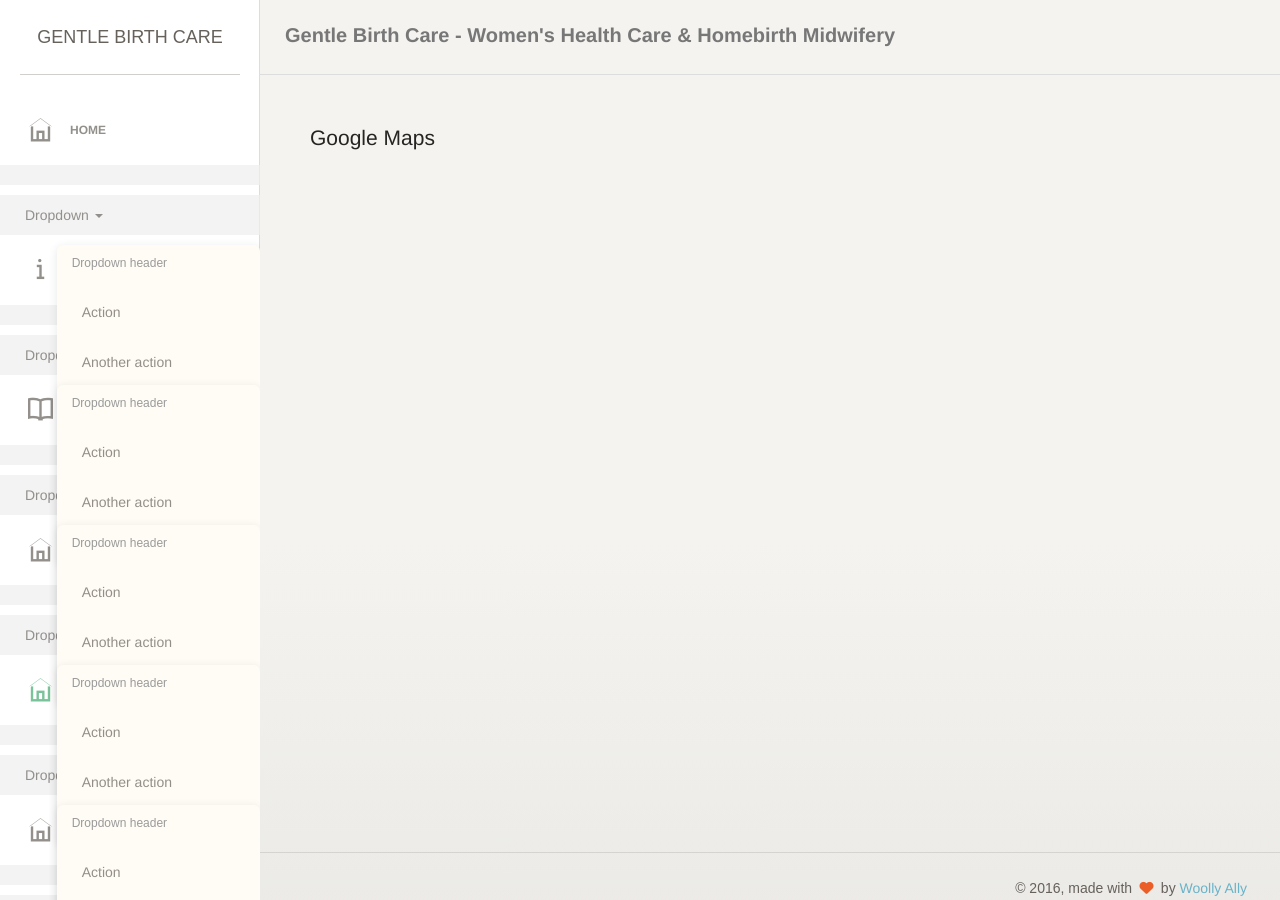
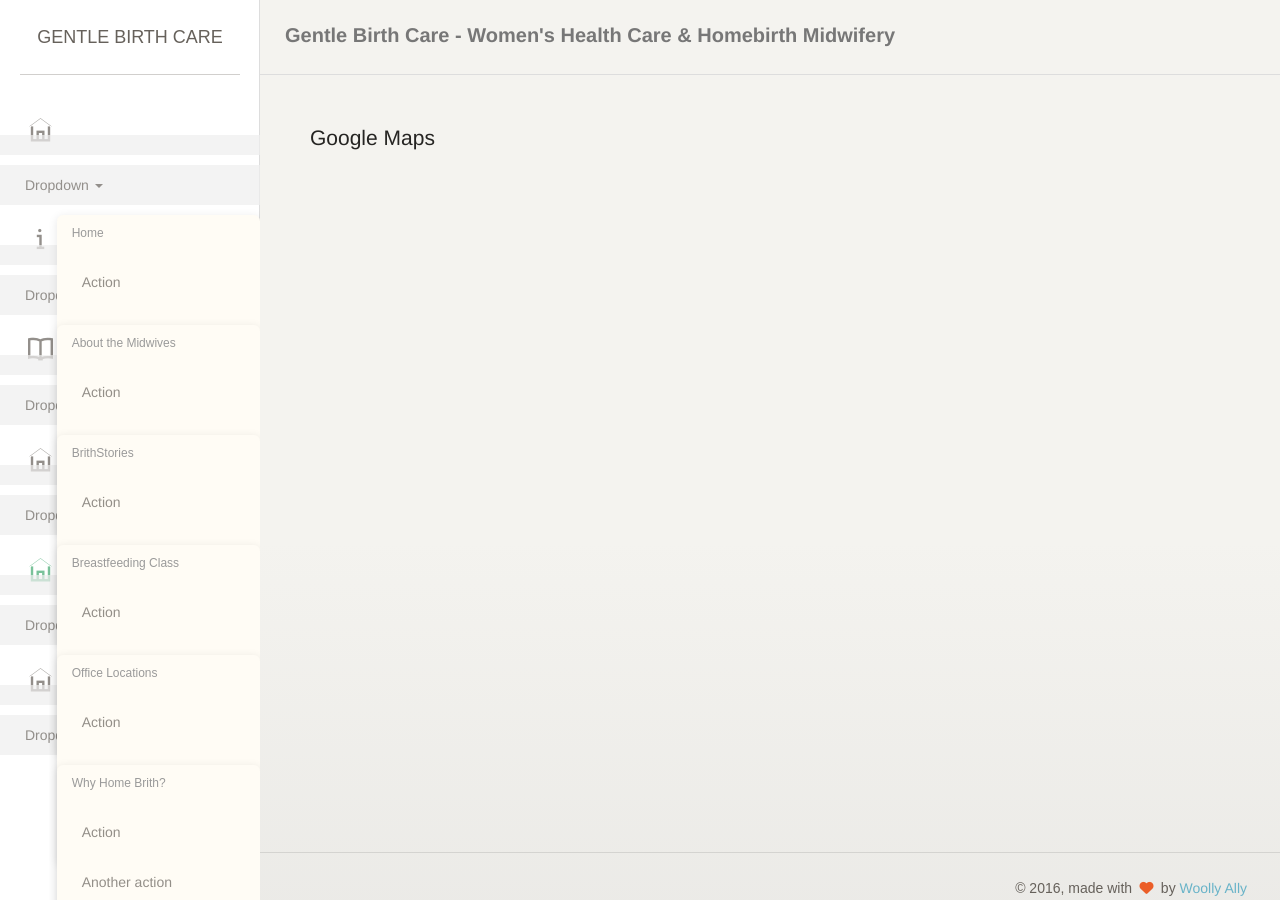
Before and after one commit to WoollyAlly/GentleBirthCare, a Jekyll site: the page built from maps.html, in a window 1280 px wide. Built offline with Jekyll 4.4.1, drawn with Linux system fonts in a browser that asks for light colours; nearby versions of some CDN libraries; some web fonts are replaced.

Commit message:
Updated '/_layouts/default.html' via CloudCannon

```diff
--- a/_layouts/default.html
+++ b/_layouts/default.html
@@ -61,11 +61,11 @@
     {% endif %}
         <a href="{{nav.url}}">
             <i class="{{nav.icon}}" ></i>
-            <p>{{nav.name}}</p><li class="dropdown open">
+            <li class="dropdown open">
                                       <a href="#" class="dropdown-toggle" data-toggle="dropdown" aria-expanded="true">Dropdown <b class="caret"></b></a>
 <!--                                  You can add classes for different colours on the next element -->
                                       <ul class="dropdown-menu dropdown-menu-right">
-                                        <li class="dropdown-header">Dropdown header</li>
+                                        <li class="dropdown-header">{{nav.name}}</li>
                                         <li><a href="#">Action</a></li>
                                         <li><a href="#">Another action</a></li>
                                         <li><a href="#">Something else here</a></li>
```
